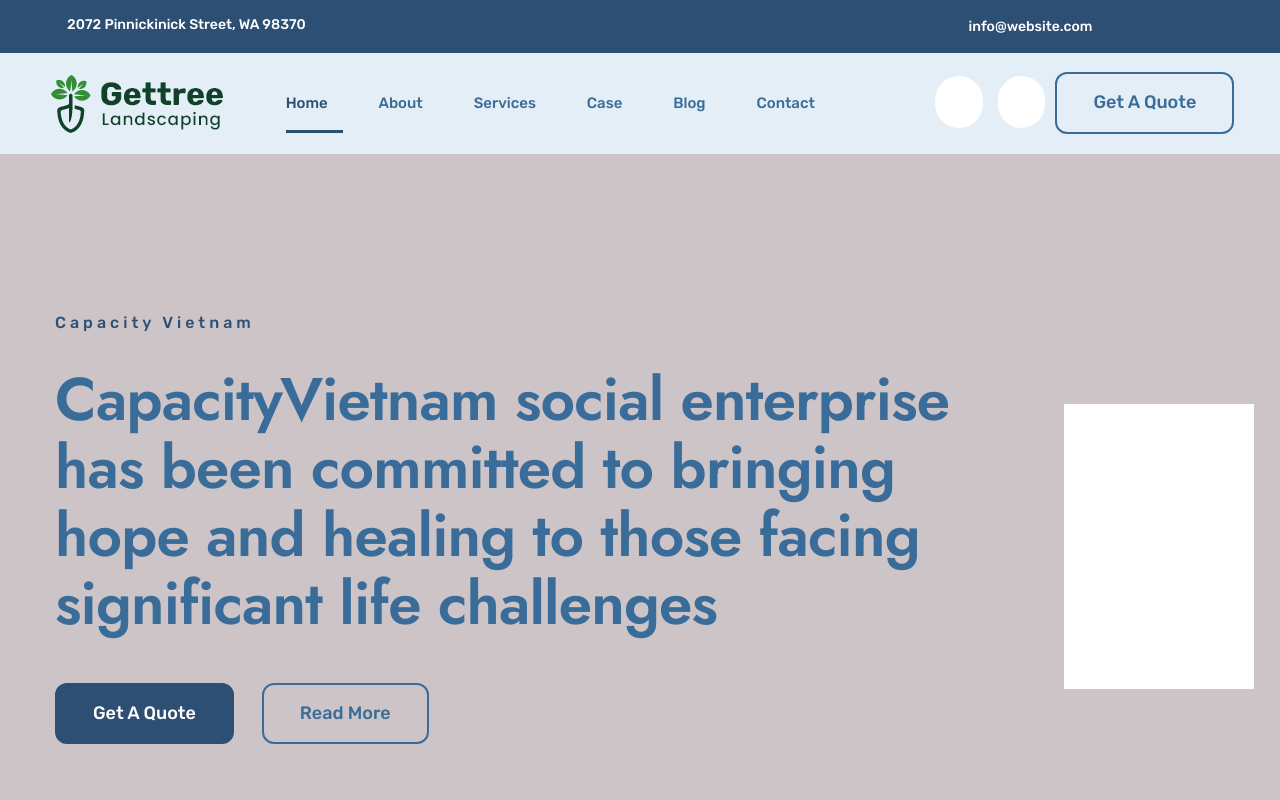
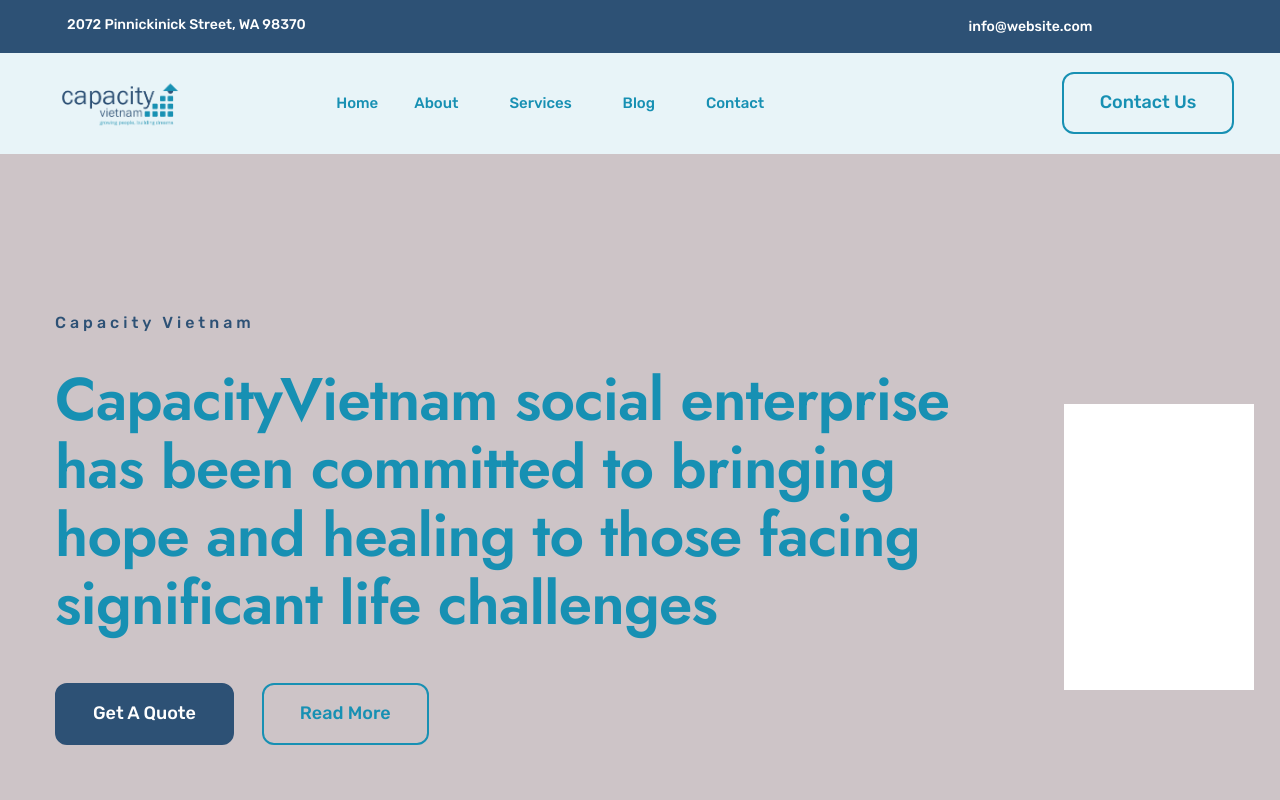
Before and after one commit to botross/capacity-vietnam, a Next.js app: page / in a window 1280 px wide. Shown: the top 800 px of the page. Built offline with nearby package versions, Linux system fonts and the light colour scheme; a web font is replaced by a local one.

Commit message:
Refactor home-2 page layout by integrating Team component and adjusting service sections. Updated header images for consistency and improved styling across various components. Removed unused sections for a cleaner design.

```diff
--- a/components/headers/Header1.jsx
+++ b/components/headers/Header1.jsx
@@ -64,7 +64,7 @@
                           <Link href={`/`} title="">
                             <Image
                               alt="images"
-                              src="/icon/logo-dark.png"
+                              src="/icon/logo.png"
                               width={174}
                               height={58}
                             />
--- a/components/headers/Header2.jsx
+++ b/components/headers/Header2.jsx
@@ -18,9 +18,9 @@
                   <Link href={`/`} title="">
                     <Image
                       alt="images"
-                      src="/icon/logo-dark.png"
-                      width={174}
-                      height={58}
+                      src="/icon/logo.png"
+                      width={135}
+                      height={35}
                     />
                   </Link>
                 </div>
@@ -42,43 +42,9 @@
             <div className="col-md-3">
               <div className="site-header-right">
                 <div className="header-inner">
-                  <div className="search flat-show-search">
-                    <div className="show-search" onClick={toggleSearch}>
-                      <a href="#">
-                        <i className="fa fa-search" />
-                      </a>
-                    </div>
-                    <div className="top-search widgets-input">
-                      <form
-                        action="get"
-                        id="searchform-all"
-                        className="header-search search-form"
-                      >
-                        <div className="input-group">
-                          <input
-                            type="search"
-                            id="s"
-                            className="search-field"
-                            placeholder="Search here"
-                            aria-label="Search"
-                          />
-                          <button
-                            className="search-submit"
-                            type="submit"
-                            title="Search"
-                          />
-                        </div>
-                      </form>
-                    </div>
-                  </div>
-                  <div className="cart">
-                    <a href="#" className="cart-btn">
-                      <i className="fa fa-shopping-cart" />
-                    </a>
-                  </div>
                   <div className="button">
                     <Link href={`/contact`} className="btn">
-                      Get A Quote
+                    Contact Us
                     </Link>
                   </div>
                 </div>
--- a/components/homes/home-1/About2.jsx
+++ b/components/homes/home-1/About2.jsx
@@ -12,7 +12,7 @@
                 <div className="tag-logo">
                   <Image
                     alt="images"
-                    src="/icon/logo-dark.png"
+                    src="/icon/logo.png"
                     width={174}
                     height={58}
                   />
--- a/components/homes/home-1/Team.jsx
+++ b/components/homes/home-1/Team.jsx
@@ -76,7 +76,7 @@
                      <button
                        onClick={() => setSelectedMember(member)}
                        style={{
-                         background: 'linear-gradient(135deg, #667eea 0%, #764ba2 100%)',
+                         background: 'linear-gradient(135deg, #2D5175 0%, #1790B3 100%)',
                          border: 'none',
                          color: 'white',
                          padding: '12px 24px',
@@ -85,18 +85,18 @@
                          fontWeight: '600',
                          cursor: 'pointer',
                          marginTop: '15px',
-                         boxShadow: '0 8px 25px rgba(102, 126, 234, 0.3)',
+                         boxShadow: '0 8px 25px rgba(45, 81, 117, 0.3)',
                          transition: 'all 0.3s ease',
                          textTransform: 'uppercase',
                          letterSpacing: '1px'
                        }}
                        onMouseOver={(e) => {
                          e.target.style.transform = 'translateY(-2px)';
-                         e.target.style.boxShadow = '0 12px 35px rgba(102, 126, 234, 0.4)';
+                         e.target.style.boxShadow = '0 12px 35px rgba(45, 81, 117, 0.4)';
                        }}
                        onMouseOut={(e) => {
                          e.target.style.transform = 'translateY(0)';
-                         e.target.style.boxShadow = '0 8px 25px rgba(102, 126, 234, 0.3)';
+                         e.target.style.boxShadow = '0 8px 25px rgba(45, 81, 117, 0.3)';
                        }}
                      >
                        Know More
@@ -182,8 +182,8 @@
                  style={{ borderRadius: '15px', boxShadow: '0 10px 30px rgba(0,0,0,0.1)' }}
                />
                <div style={{ flex: 1 }}>
-                 <h2 style={{ color: '#2c3e50', marginBottom: '12px', fontSize: '32px', fontWeight: '600' }}>{selectedMember.name}</h2>
-                 <h3 style={{ color: '#3498db', fontSize: '20px', marginBottom: '8px', fontWeight: '500' }}>{selectedMember.role}</h3>
+                 <h2 style={{ color: '#2D5175', marginBottom: '12px', fontSize: '32px', fontWeight: '600' }}>{selectedMember.name}</h2>
+                 <h3 style={{ color: '#1790B3', fontSize: '20px', marginBottom: '8px', fontWeight: '500' }}>{selectedMember.role}</h3>
                  {selectedMember.title && (
                    <p style={{ color: '#7f8c8d', fontSize: '16px', marginBottom: '20px', fontStyle: 'italic' }}>{selectedMember.title}</p>
                  )}
@@ -202,7 +202,7 @@
                    )}
                    {selectedMember.workingHours && (
                      <div style={{
-                       background: 'linear-gradient(135deg, #f093fb 0%, #f5576c 100%)',
+                       background: 'linear-gradient(135deg, #5A8B89 0%, #D4A574 100%)',
                        padding: '12px 16px',
                        borderRadius: '10px',
                        color: 'white'
@@ -251,7 +251,7 @@
                      <span
                        key={index}
                        style={{
-                         background: 'linear-gradient(135deg, #667eea 0%, #764ba2 100%)',
+                         background: 'linear-gradient(135deg, #2D5175 0%, #1790B3 100%)',
                          color: 'white',
                          padding: '8px 16px',
                          borderRadius: '25px',
--- a/data/menu.js
+++ b/data/menu.js
@@ -1,12 +1,12 @@
 export const menuItems = [
   {
     title: "Home",
-    href: "/",
+    href: "/home-2",
 
-    subMenu: [
-      { title: "Home 01", href: "/" },
-      { title: "Home 02", href: "/home-2" },
-    ],
+    // subMenu: [
+    //   { title: "Home 01", href: "/" },
+    //   { title: "Home 02", href: "/home-2" },
+    // ],
   },
   {
     title: "About",
@@ -15,7 +15,7 @@
     subMenu: [
       { title: "About Us", href: "/about" },
       { title: "Team", href: "/team" },
-      { title: "Faq", href: "/faq" },
+      // { title: "Faq", href: "/faq" },
     ],
   },
   {
@@ -23,19 +23,19 @@
     href: "/services",
 
     subMenu: [
-      { title: "Services", href: "/services" },
-      { title: "Service Details", href: "/service-details" },
+      { title: "Counselling", href: "/services" },
+      { title: "Training", href: "/service-details" },
     ],
   },
-  {
-    title: "Case",
-    href: "/case-study",
+  // {
+  //   title: "Case",
+  //   href: "/case-study",
 
-    subMenu: [
-      { title: "Case Study", href: "/case-study" },
-      { title: "Case Details", href: "/case-details" },
-    ],
-  },
+  //   subMenu: [
+  //     { title: "Case Study", href: "/case-study" },
+  //     { title: "Case Details", href: "/case-details" },
+  //   ],
+  // },
   {
     title: "Blog",
     href: "/blog",
--- a/public/stylesheet/shortcodes.css
+++ b/public/stylesheet/shortcodes.css
@@ -508,7 +508,6 @@
     background-size: cover;
     background-repeat: no-repeat;
     text-align: center;
-    padding: 121px 0 270px 0;
 }
 .flat-team .white {
     color: #ffff !important;
@@ -517,7 +516,7 @@
     margin-top: 71px;
 }
 .flat-team .team-box {
-    background-color: #28553f;
+    background-color: var(--primary-color4);
     padding: 30px 0 31px 0;
     border-radius: 8px;
 }
@@ -839,7 +838,7 @@
     margin-left: 3px;
 }
 .section-heading-jost-size20.icon {
-    background-color: #529f56;
+    background-color: var(--primary-color2);
     padding: 15px 18px 15px 18px;
     border-radius: 50%;
 }
@@ -1066,7 +1065,7 @@
     margin-left: 8%;
 }
 .flat-contact .address-icon {
-    background-color: #499a4c;
+    background-color: var(--primary-color2);
     border-radius: 12px;
     padding: 15px 25px 15px 25px;
     background-size: 15px;
@@ -1300,6 +1299,7 @@
     background-image: url(../images/mask-back-ground/Leaf-WCU.png);
     background-position: 108% 38%;
     background-repeat: no-repeat;
+    margin-top: -100px;
 }
 .flat-why-choose-us .flat-WCU-box {
     position: relative;
@@ -1424,7 +1424,7 @@
     content: '\f00c';
     font-family: 'FontAwesome';
     padding: 17px 17px 17px 17px;
-    background-color: #499A4C;
+    background-color: var(--primary-color2);
     font-size: 25px;
     border-radius: 8px;
 }
@@ -1633,6 +1633,8 @@
 ---------------------------------------*/
 .flat-profolio-home2 {
     margin: 0 2.4% 0 3%;
+    padding-bottom: 100px;
+    padding-top: 100px;
 }
 .flat-profolio-home2 .list-box-profolio .profolio-info {
     margin-left: 6.7%;
--- a/public/stylesheet/style.css
+++ b/public/stylesheet/style.css
@@ -834,11 +834,12 @@
 ---------------------------------------------------------------*/
 :root {
   /* color */
-  --primary-color: #2C4F73 !important;   /* Deep Slate Blue */
-  --primary-color2: #3A6C99 !important;  /* Softer steel blue accent */
-  --primary-color3: #E3EEF6 !important;  /* Very light blue background */
-  --primary-color4: #4B5563 !important;  /* Neutral dark gray (for text/secondary) */
-  --primary-color5: #1F2937 !important;  /* Darker charcoal */
+  --primary-color: #2D5175 !important;   /* Primary Brand Color - Dark Blue */
+  --primary-color2: #1790B3 !important;  /* Primary Brand Color - Bright Blue */
+  --primary-color3: #E8F4F8 !important;  /* Light background derived from primary */
+  --primary-color4: #5A8B89 !important;  /* Secondary Brand Color - Teal */
+  --primary-color5: #2D5175 !important;  /* Primary Brand Color for headings */
+  --accent-color: #D4A574 !important;    /* Secondary Brand Color - Golden */
 }
 
 
```
Also changed, not shown: app/(homes)/home-2/page.jsx (+16 -9 lines), components/homes/home-2/Hero.jsx (+2 -23 lines), components/otherPages/Team.jsx (+5 -5 lines), public/icon/logo.png (added).
